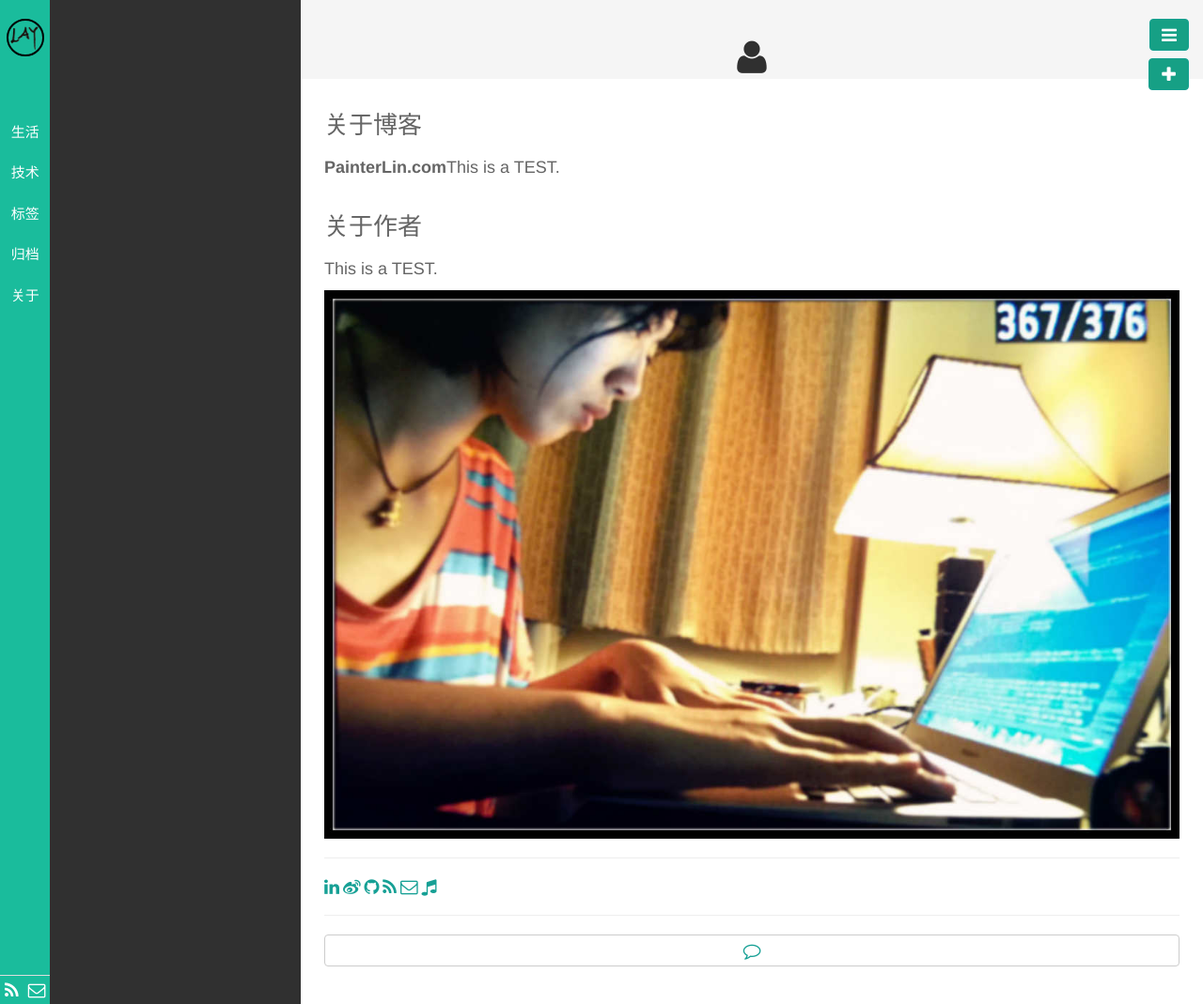
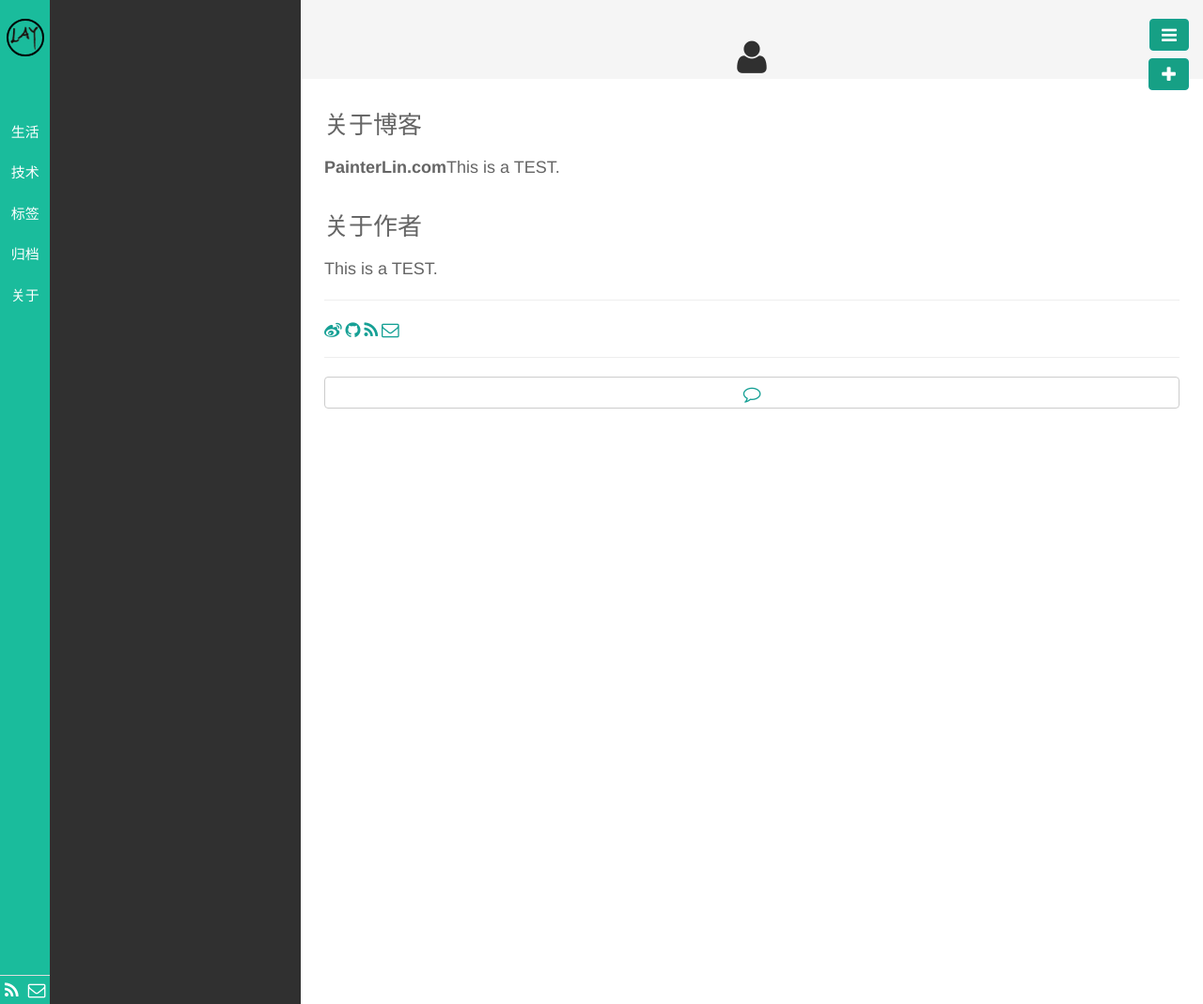
Before and after one commit to yh80286/yh80286.github.com, a Jekyll site: the page built from pages/about.html, in a window 1280 px wide. Shown: the whole page at 94% size. Built offline with Jekyll 4.4.1, drawn with Linux system fonts in a browser that asks for light colours; nearby versions of some CDN libraries; library files that are not in the unit come from our copies; Markdown is read by kramdown in place of the engine named in the settings.

Commit message:
secondChangeAbout

```diff
--- a/pages/about.html
+++ b/pages/about.html
@@ -9,13 +9,13 @@ titlename: 关于
 <h3>关于作者</h3>
 <p style=font-size:18px>This is a TEST.</p>
 
-<center><img src="/public/img/work.jpg" style="width:100%"></center>
+<!-- <center><img src="/public/img/work.jpg" style="width:100%"></center> -->
 
 
 <hr>
-<a href="{{ site.author.linkedin }}">
+<!-- <a href="{{ site.author.linkedin }}">
   <i class="fa fa-linkedin fa-lg" style="color:#16a095;"></i>
-</a>
+</a> -->
 <a href="{{ site.author.weibo }}" target="_blank">
   <i class="fa fa-weibo fa-lg" style="color:#16a095;"></i>
 </a>
@@ -28,9 +28,9 @@ titlename: 关于
 <a href="mailto:{{ site.author.email }}">
   <i class="fa fa-envelope-o fa-lg" style="color:#16a095;"></i>
 </a>
-<a href="{{ site.author.music }}">
+<!-- <a href="{{ site.author.music }}">
   <i class="fa fa-music fa-lg" style="color:#16a095;"></i>
-</a>
+</a> -->
 <hr>
 {% include disqus.html %}
 
```
